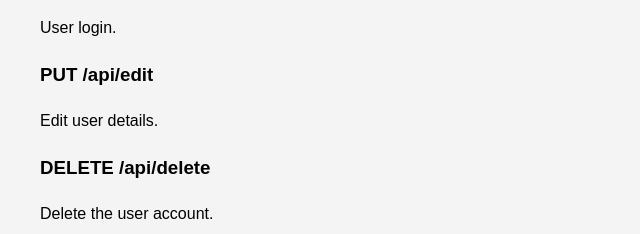
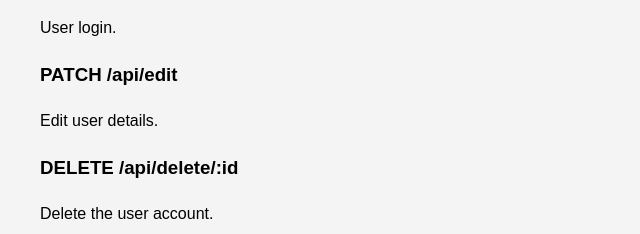
Before and after one commit to ADKANK/User_Management_Intellectworks, a website: page public/index.html in a window 1280 px wide. Shown: the part 420-654 px from the top of the page, 0-640 px from the left. Drawn offline with Linux system fonts and the light colour scheme.

Commit message:
Minor bug fixes

```diff
--- a/public/index.html
+++ b/public/index.html
@@ -62,11 +62,11 @@
             <p>User login.</p>
         </li>
         <li>
-            <h3>PUT /api/edit</h3>
+            <h3>PATCH /api/edit</h3>
             <p>Edit user details.</p>
         </li>
         <li>
-            <h3>DELETE /api/delete</h3>
+            <h3>DELETE /api/delete/:id</h3>
             <p>Delete the user account.</p>
         </li>
     </ul>
```
Also changed, not shown: readme.md.
